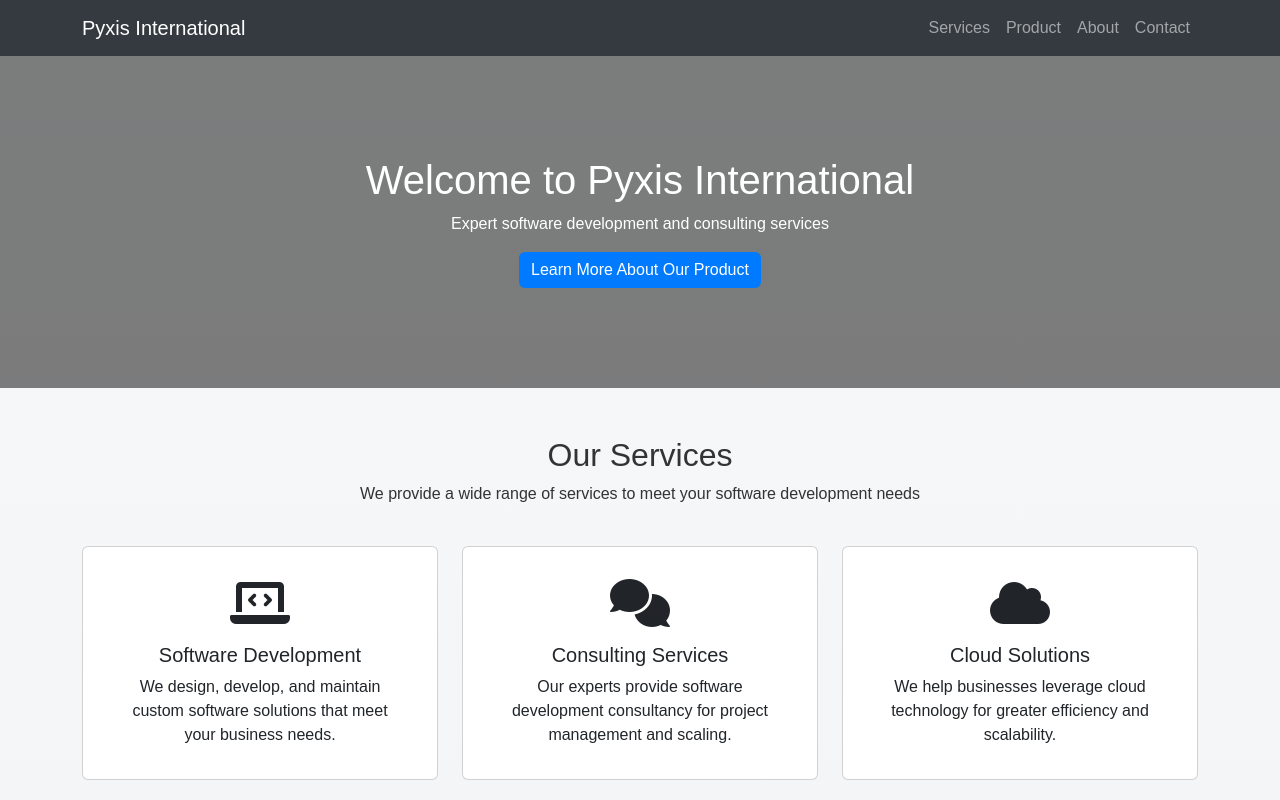
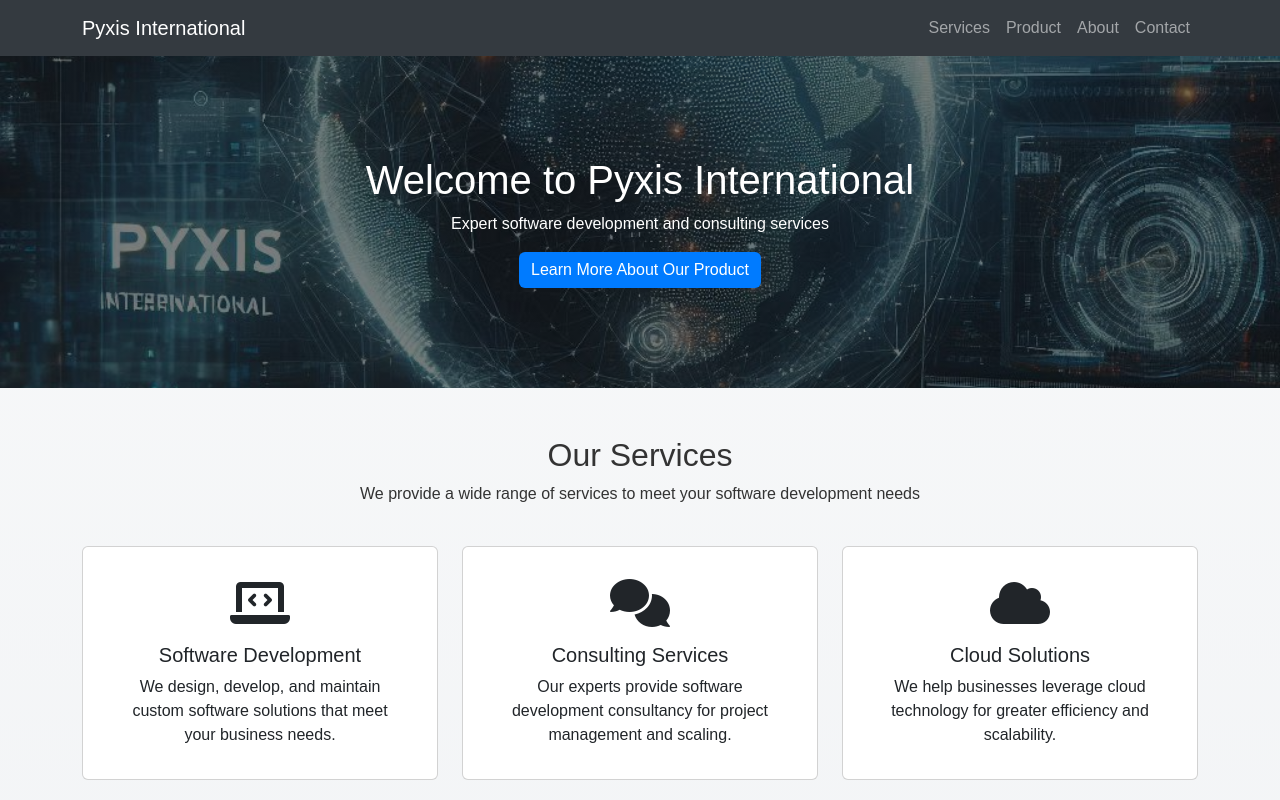
Before and after one commit to ghosh9691/pyxisint-web, a plain HTML site: page index.html in a window 1280 px wide. Shown: the top 800 px of the page. Drawn offline with nearby package versions, Linux system fonts and the light colour scheme.

Commit message:
fixed images

```diff
--- a/index.html
+++ b/index.html
@@ -24,7 +24,7 @@
         }
 
         .hero {
-            background: linear-gradient(rgba(0, 0, 0, 0.5), rgba(0, 0, 0, 0.5)), url('images/pyxisint-hero') no-repeat center center/cover;
+            background: linear-gradient(rgba(0, 0, 0, 0.5), rgba(0, 0, 0, 0.5)), url('images/pyxisint-hero.png') no-repeat center center/cover;
             color: white;
             text-align: center;
             padding: 100px 0;
@@ -32,7 +32,7 @@
         }
 
         .hero:hover {
-            background: linear-gradient(rgba(0, 0, 0, 0.7), rgba(0, 0, 0, 0.7)), url('images/pyxisint-hero') no-repeat center center/cover;
+            background: linear-gradient(rgba(0, 0, 0, 0.7), rgba(0, 0, 0, 0.7)), url('images/pyxisint-hero.png') no-repeat center center/cover;
         }
 
         .section-heading {
```
